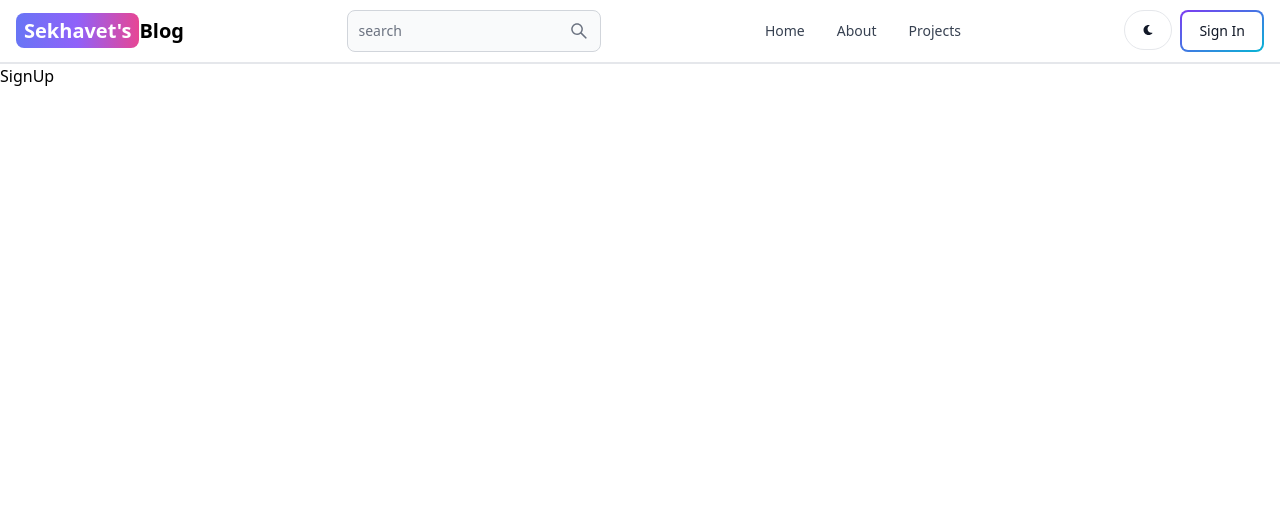
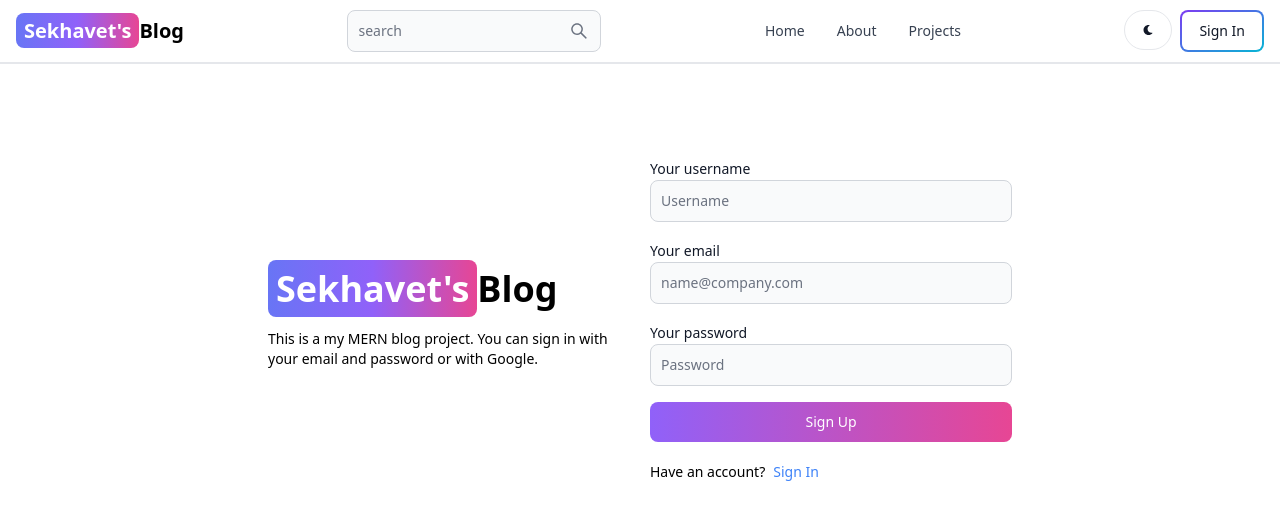
Before and after one commit to Sekhavet/mern-blog, a React (Vite) app in the folder client/: page /sign-up in a window 1280 px wide. Shown: the top 520 px of the page. Built offline with nearby package versions, Linux system fonts and the light colour scheme.

Commit message:
create sign up page UI

```diff
--- a/client/src/pages/SignUp.jsx
+++ b/client/src/pages/SignUp.jsx
@@ -1,5 +1,64 @@
+import { Button, Label, TextInput } from "flowbite-react";
+import { Link } from "react-router-dom";
+
 export default function SignUp() {
   return (
-    <div>SignUp</div>
-  )
+    <div className="min-h-screen mt-20">
+      <div className="flex p-3 max-w-3xl mx-auto flex-col md:flex-row md:items-center gap-5">
+        {/* Left */}
+        <div className="flex-1">
+          <Link
+            to="/"
+            className="text-4xl font-bold dark:text-white"
+          >
+            <span className="px-2 py-1 bg-gradient-to-r from-indigo-500 via-purple-500 to-pink-500 rounded-lg text-white">
+              Sekhavet&apos;s
+            </span>
+            Blog
+          </Link>
+          <p className="text-sm mt-5">
+          This is a my MERN blog project. You can sign in with your email and password or with Google.
+          </p>
+        </div>
+        {/* Right */}
+        <div className="flex-1">
+          <form className="flex flex-col gap-4">
+            <div>
+              <Label value="Your username"/>
+              <TextInput
+                type="text"
+                placeholder="Username"
+                id="username"
+              />
+            </div>
+            <div>
+              <Label value="Your email"/>
+              <TextInput
+                type="text"
+                placeholder="name@company.com"
+                id="email"
+              />
+            </div>
+            <div>
+              <Label value="Your password"/>
+              <TextInput
+                type="text"
+                placeholder="Password"
+                id="password"
+              />
+            </div>
+            <Button gradientDuoTone='purpleToPink' type="submit">
+              Sign Up
+            </Button>
+          </form>
+          <div className="flex gap-2 text-sm mt-5">
+            <span>Have an account?</span>
+            <Link to="/sign-in" className="text-blue-500">
+              Sign In
+            </Link>
+          </div>
+        </div>
+      </div>
+    </div>
+  );
 }
```
